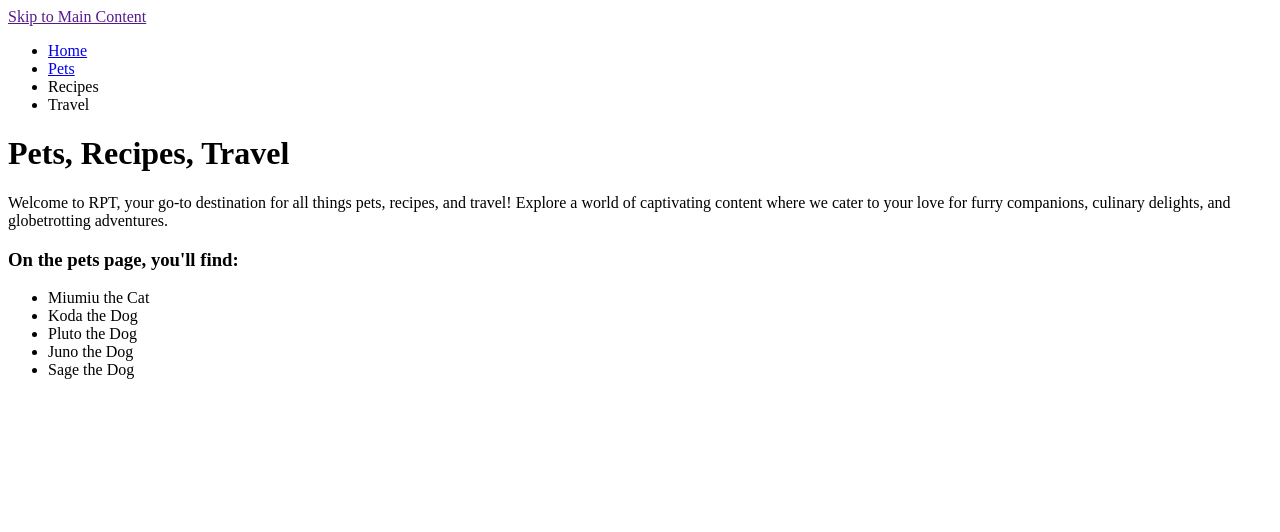
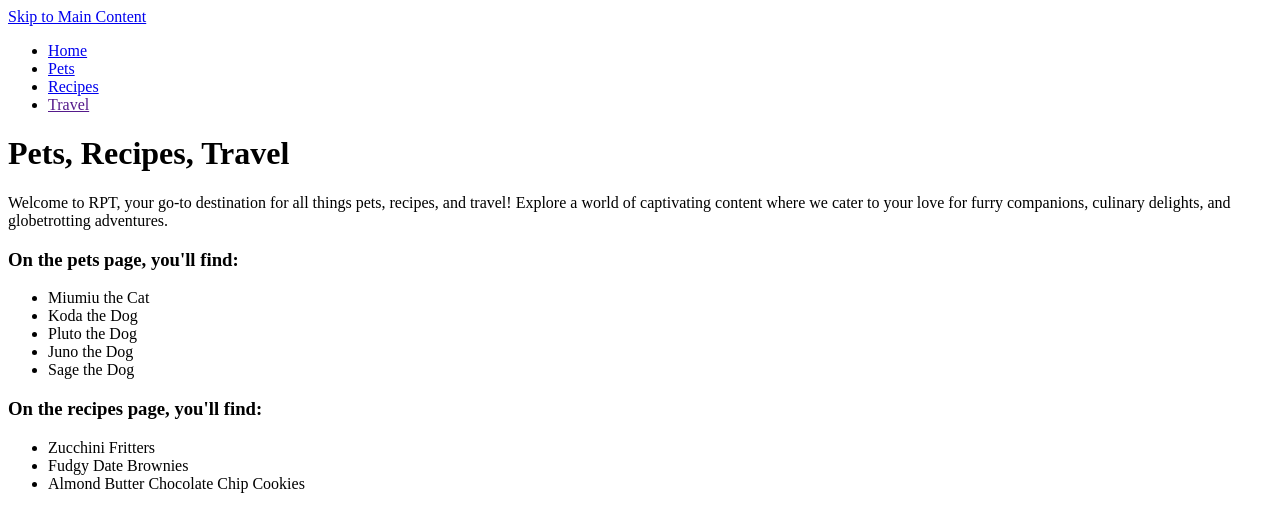
Before and after one commit to mghnlvtt/ccp_html_w24, a plain HTML site: page index.html in a window 1280 px wide. Drawn offline with Linux system fonts and the light colour scheme.

Commit message:
Added recipes to index page

```diff
--- a/index.html
+++ b/index.html
@@ -6,20 +6,20 @@
     <title>Pets</title>
 </head>
 <body>
-    <a href = "">Skip to Main Content</a>
+    <a href = "#">Skip to Main Content</a>
     <header>
         <nav>
             <ul>
                 <li><a href = "index.html">Home</a></li>
                 <li><a href = "pets.html">Pets</a></li>
-                <li>Recipes</li>
-                <li>Travel</li>
+                <li><a href = "recipes.html">Recipes</a></li>
+                <li><a href = "">Travel</a></li>
             </ul>
         </nav>
         <h1>Pets, Recipes, Travel</h1>
 
     </header>
-    <main>
+    <main id="main">
         <div>
             <p>Welcome to RPT, your go-to destination for all things pets, recipes, and travel! Explore a world of captivating content where we cater to your love for furry companions, culinary delights, and globetrotting adventures. </p>
 
@@ -35,7 +35,14 @@
                 <li>Sage the Dog</li>
             </ul>
         </div>
-
+        <div>
+            <h3>On the recipes page, you'll find:</h3>
+            <ul>
+                <li>Zucchini Fritters</li>
+                <li>Fudgy Date Brownies</li>
+                <li>Almond Butter Chocolate Chip Cookies</li>
+            </ul>
+        </div>
         <div></div>
         <div></div>
         <div></div>
```
